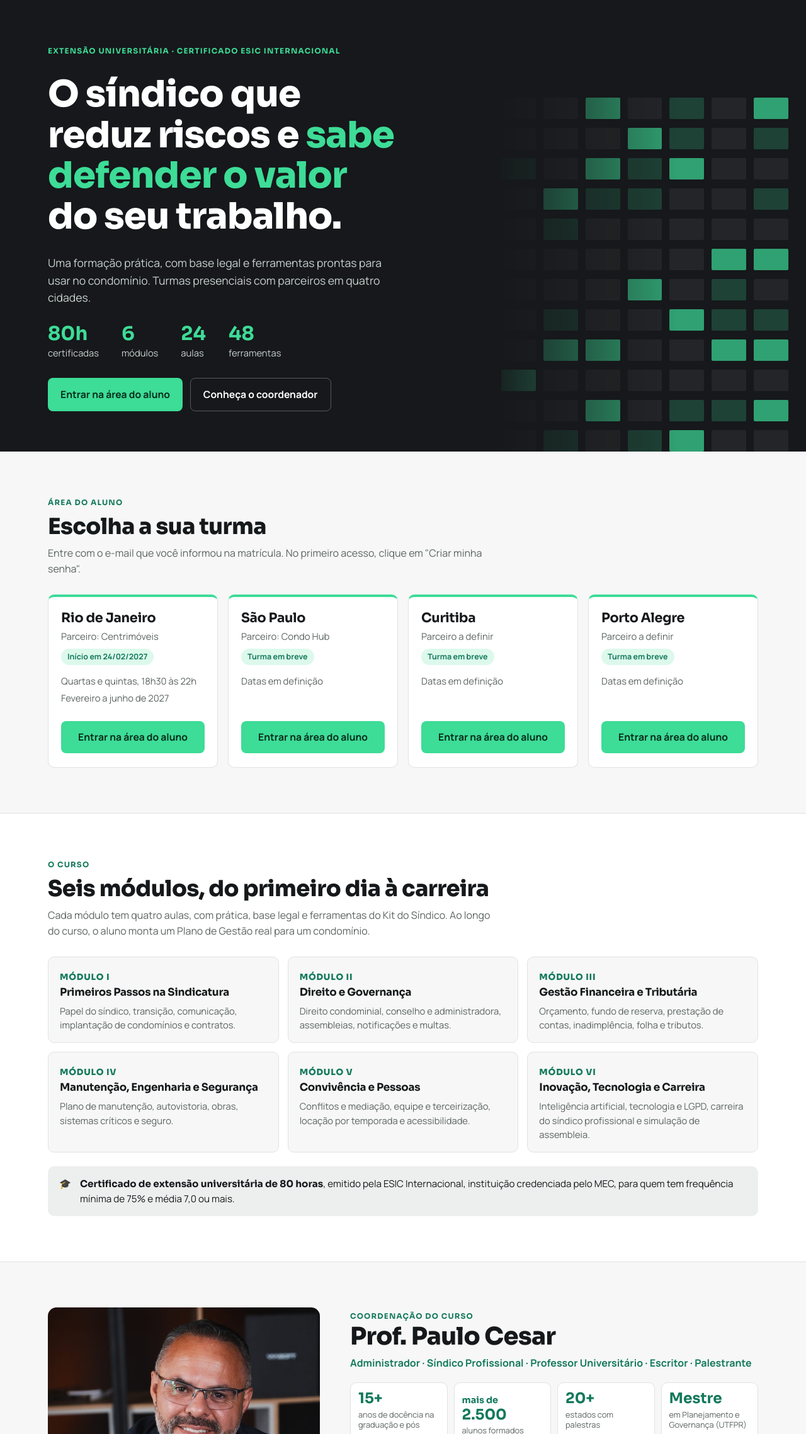
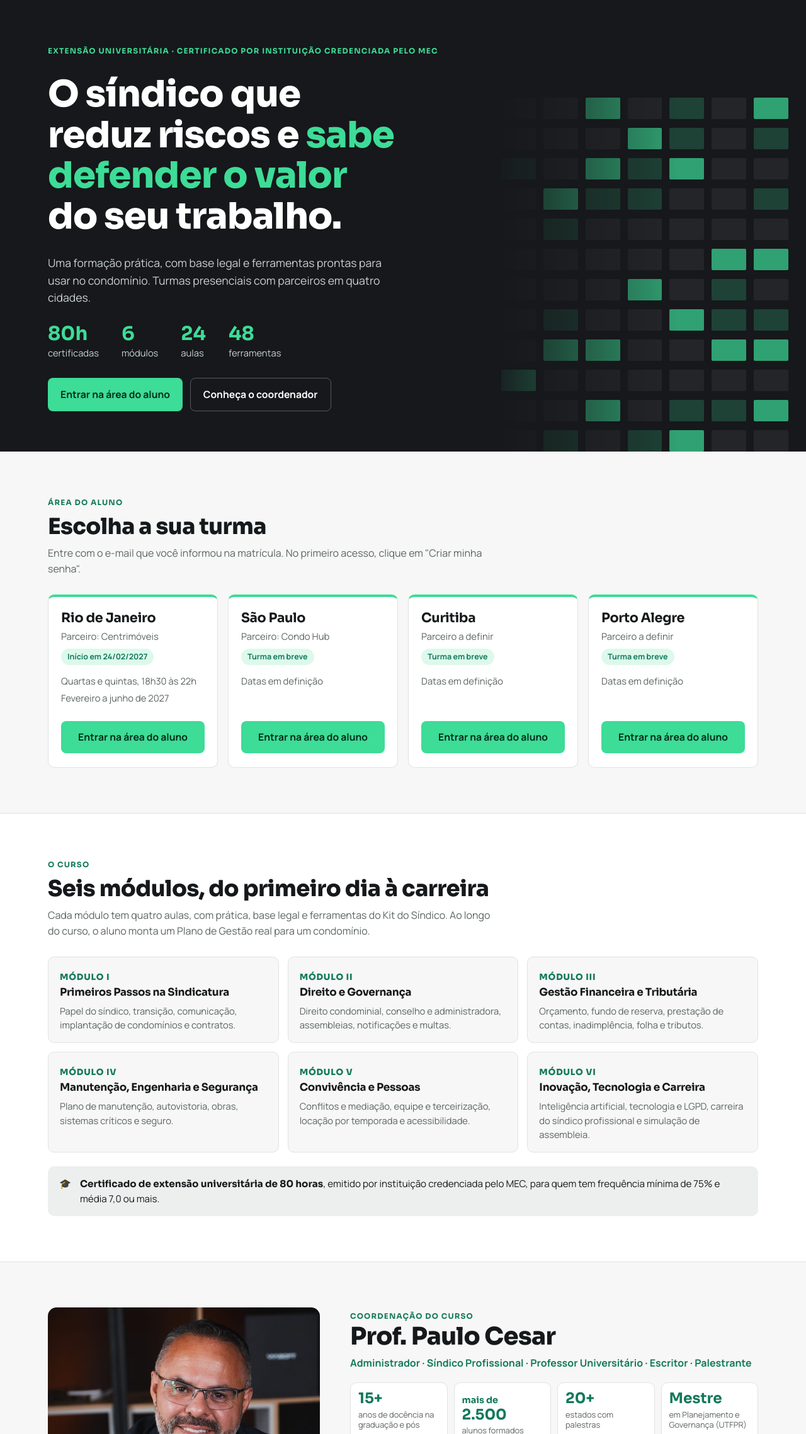
Before and after one commit to sindicopaulocesar/site, a plain HTML site: page index.html in a window 1280 px wide. Shown: the part 66-2343 px from the top of the page at 63% size. Drawn offline with Linux system fonts and the light colour scheme.

Commit message:
Certificado: emitido por instituição credenciada pelo MEC
Co-Authored-By: Claude Opus 5.5 <noreply@anthropic.com>
Claude-Session: https://claude.ai/code/session_01HDP1NnciotTiEz5jQv3yxU

```diff
--- a/index.html
+++ b/index.html
@@ -4,7 +4,7 @@
 <meta charset="utf-8">
 <meta name="viewport" content="width=device-width,initial-scale=1,viewport-fit=cover">
 <title>Formação de Síndicos Profissionais</title>
-<meta name="description" content="Formação de Síndicos Profissionais: 80 horas, 6 módulos e 24 aulas, com certificado de extensão da ESIC Internacional. Turmas no Rio de Janeiro, São Paulo, Curitiba e Porto Alegre.">
+<meta name="description" content="Formação de Síndicos Profissionais: 80 horas, 6 módulos e 24 aulas, com certificado de extensão emitido por instituição credenciada pelo MEC. Turmas no Rio de Janeiro, São Paulo, Curitiba e Porto Alegre.">
 <link rel="icon" href="img/selo-fs.png">
 <link rel="preconnect" href="https://fonts.googleapis.com">
 <link rel="preconnect" href="https://fonts.gstatic.com" crossorigin>
@@ -120,7 +120,7 @@ footer a{color:var(--green)}
     <a class="btn btn-green" href="#turmas">Área do aluno</a>
   </div>
   <div class="wrap"><div class="hero">
-    <span class="eyebrow" style="color:var(--green)">Extensão universitária · certificado ESIC Internacional</span>
+    <span class="eyebrow" style="color:var(--green)">Extensão universitária · certificado por instituição credenciada pelo MEC</span>
     <h1>O síndico que reduz riscos e <span>sabe defender o valor</span> do seu trabalho.</h1>
     <p class="lead">Uma formação prática, com base legal e ferramentas prontas para usar no condomínio. Turmas presenciais com parceiros em quatro cidades.</p>
     <div class="facts">
@@ -193,7 +193,7 @@ footer a{color:var(--green)}
       <div class="mod"><span class="n">MÓDULO V</span><h3>Convivência e Pessoas</h3><p>Conflitos e mediação, equipe e terceirização, locação por temporada e acessibilidade.</p></div>
       <div class="mod"><span class="n">MÓDULO VI</span><h3>Inovação, Tecnologia e Carreira</h3><p>Inteligência artificial, tecnologia e LGPD, carreira do síndico profissional e simulação de assembleia.</p></div>
     </div>
-    <div class="selo"><span>🎓</span><p><b>Certificado de extensão universitária de 80 horas</b>, emitido pela ESIC Internacional, instituição credenciada pelo MEC, para quem tem frequência mínima de 75% e média 7,0 ou mais.</p></div>
+    <div class="selo"><span>🎓</span><p><b>Certificado de extensão universitária de 80 horas</b>, emitido por instituição credenciada pelo MEC, para quem tem frequência mínima de 75% e média 7,0 ou mais.</p></div>
   </div>
 </section>
 
```
